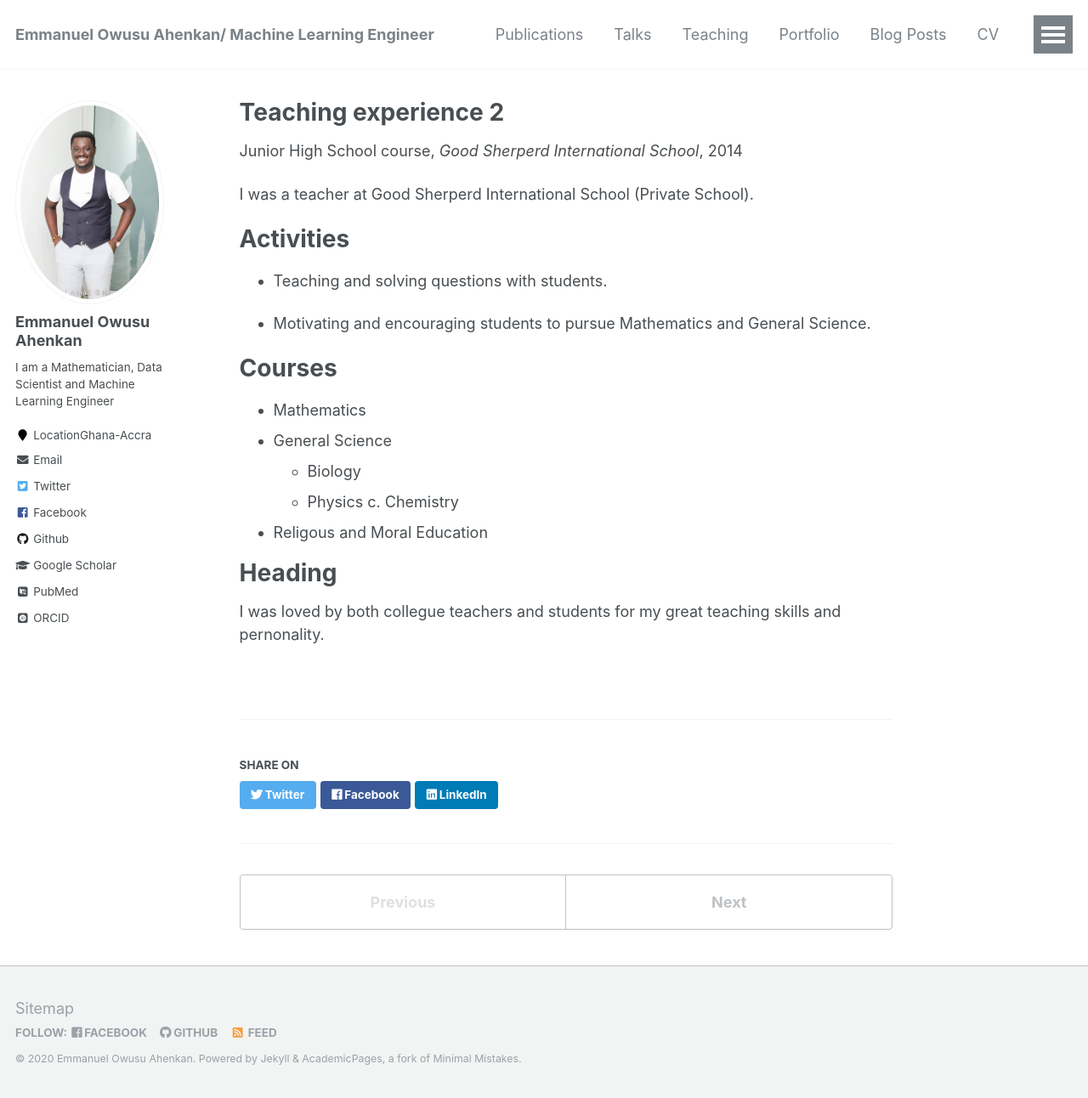
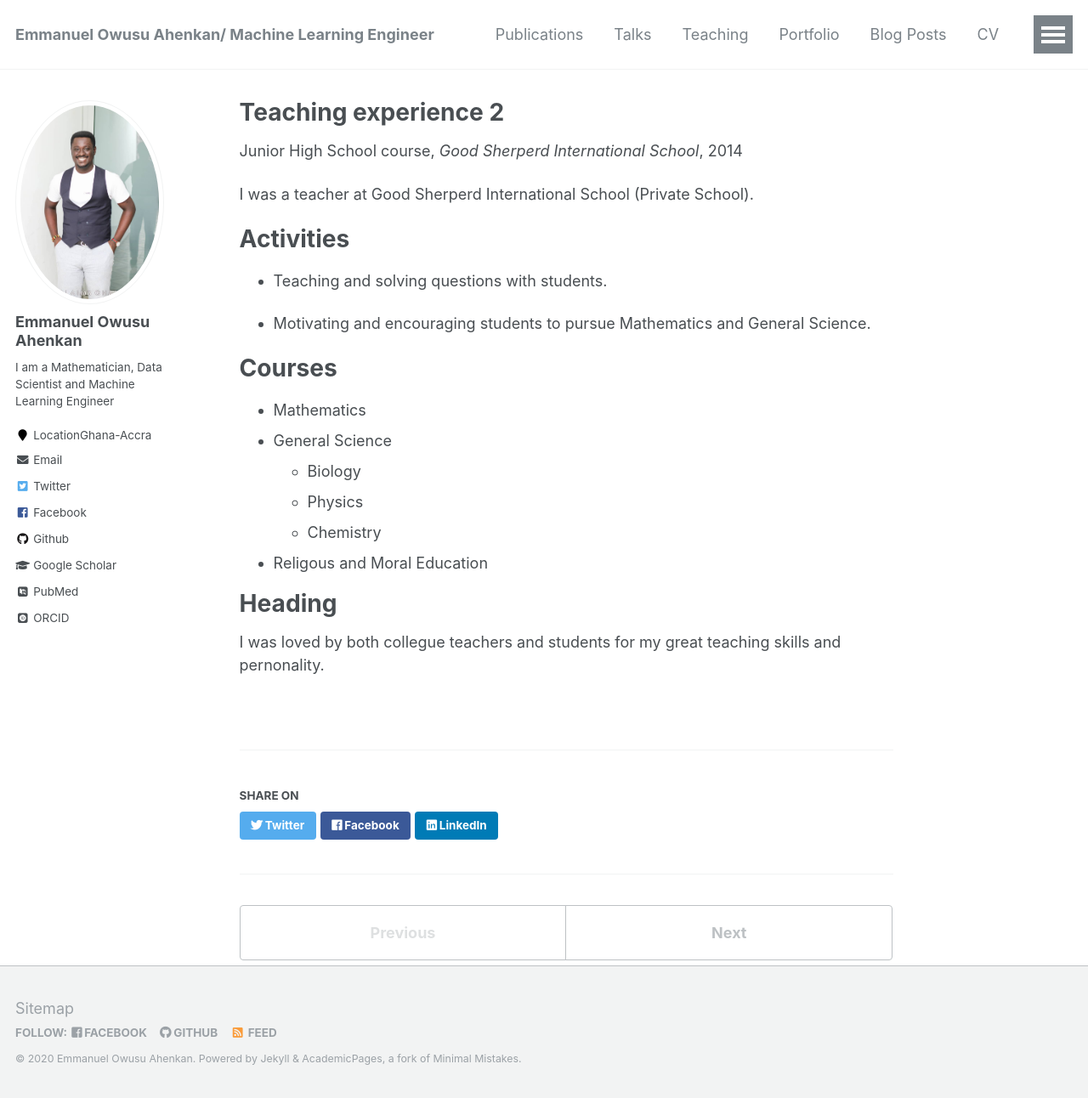
Before and after one commit to EmmanuelOwusu/EmmanuelOwusu.github.io, a Jekyll site: the page built from _teaching/2015-spring-teaching-2.md, in a window 1280 px wide and 1292 px high. Shown: the whole window at 85% size. Built offline with Jekyll 4.4.1, drawn with Linux system fonts in a browser that asks for light colours; some web fonts are replaced.

Commit message:
Update two 2
Update two 2

```diff
--- a/_teaching/2015-spring-teaching-2.md
+++ b/_teaching/2015-spring-teaching-2.md
@@ -23,7 +23,7 @@ Courses
 * General Science
     * Biology
     * Physics
-  c. Chemistry
+    * Chemistry
 * Religous and Moral Education
 
 Heading
```
